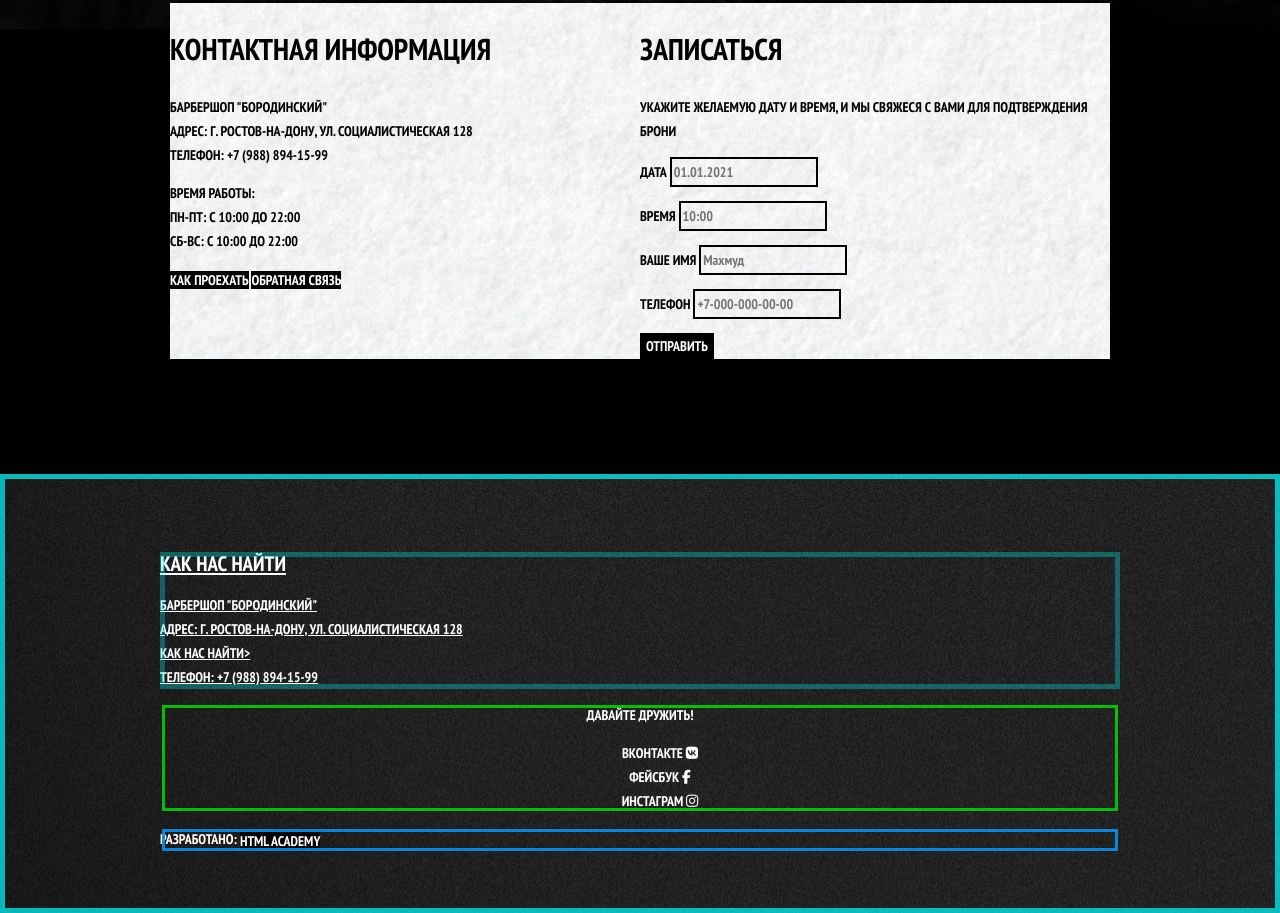
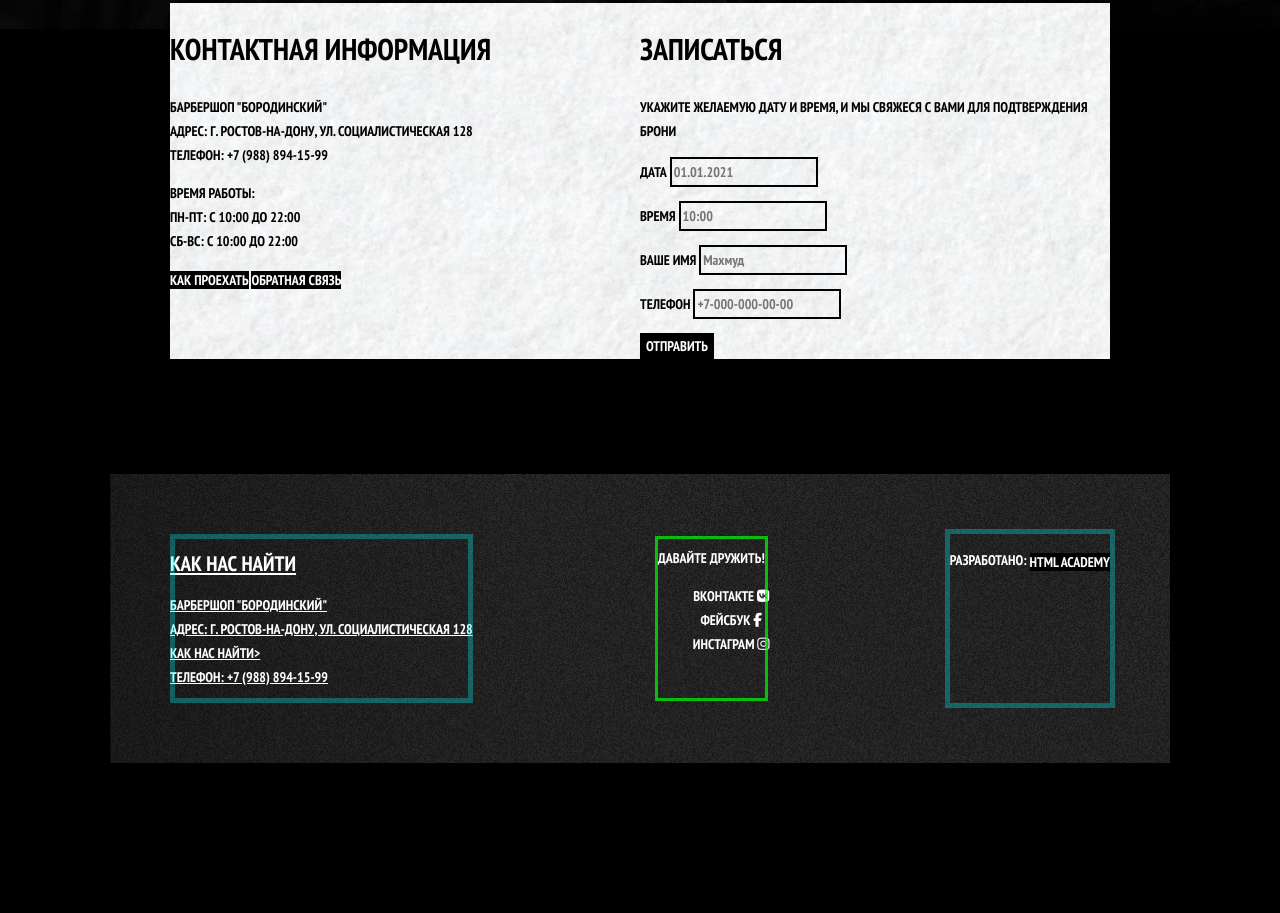
Before and after one commit to arthur190901/barbershop, a plain HTML site: page index.html in a window 1280 px wide. Shown: the part 1027-1940 px from the top of the page. After the commit the page ends 1790 px from the top, so only its background shows below. Drawn offline with nearby package versions, Linux system fonts and the light colour scheme.

Commit message:
layout footer

```diff
--- a/css/style.css
+++ b/css/style.css
@@ -229,7 +229,7 @@ background-color: var(--basic-extra-dark);
 }
 
 .button.disabled,
-button:disabled{
+button:disabled {
     color: default;
     opacity: 0.5;
     background-color: var(--basic-black);
@@ -254,8 +254,8 @@ button:disabled{
 }
 
 .main-footer{
-    /* display: grid;
-    grid-template-columns: 1fr 1fr 1fr; */
+    display: flex;
+    flex-direction: row;
     padding: 60px;
     margin-top: 65px;
     color: var(--basic-white);
@@ -263,31 +263,19 @@ button:disabled{
     background-image: url("../img/pattern-dark.jpg");
     background-position: 0 0;
     background-repeat: repeat;
-    outline: 5px solid rgba(0, 255, 255,0.7);
     outline-offset: -5px;
+    justify-content: space-between;
 }
 
 .footer-contacts{
-    /* width: 340px;
-    justify-self: start;
-    margin: 0; */
-    width: 960px;
-    margin: 0 auto;
     outline: 5px solid rgba(0, 255, 255, 0.3);
     outline-offset: -5px;
     color: var(--basic-white);
     text-decoration: underline;
 }
 
-.footer-container{
-    /* max-width: 150px;
-    margin: 0;
-    justify-self: end;  */
-    width: 960px;
-    margin: 0 auto;
-    outline: solid rgba(9, 143, 233, 0.911) ;
-    outline-offset: -5px;
-    text-decoration: none;
+.footer-develop {
+    outline: 5px solid rgba(0, 255, 255, 0.3);
 }
 
 .footer-address{
@@ -304,9 +292,6 @@ button:disabled{
 }
 
 .footer-social{
-    /* width: 145; */
-    margin: 0 auto;
-    width: 960px;
     text-align: center;
     outline: solid rgba(0, 255, 0, 0.7);
     outline-offset: -5px;
--- a/index.html
+++ b/index.html
@@ -142,8 +142,7 @@
 
     </main>
 
-    <footer class="main-footer">
-        <div class="main-footer-container">
+    <footer class="main-footer container">
         <section class="footer-contacts">
             <h2>Как нас найти</h2>
             <p>
@@ -177,13 +176,12 @@
             </ul>
         </section>
 
-        <section>
+        <section class="footer-develop">
             <p class="footer-container">
                 Разработано:
                 <a class="button" href="https://htmlacademy.ru">HTML Academy</a>
             </p>
         </section>
-        </div>
     </footer>
 
 <!-- <section class="modal">
```
Lines whose indentation alone changed are shown as unchanged.
